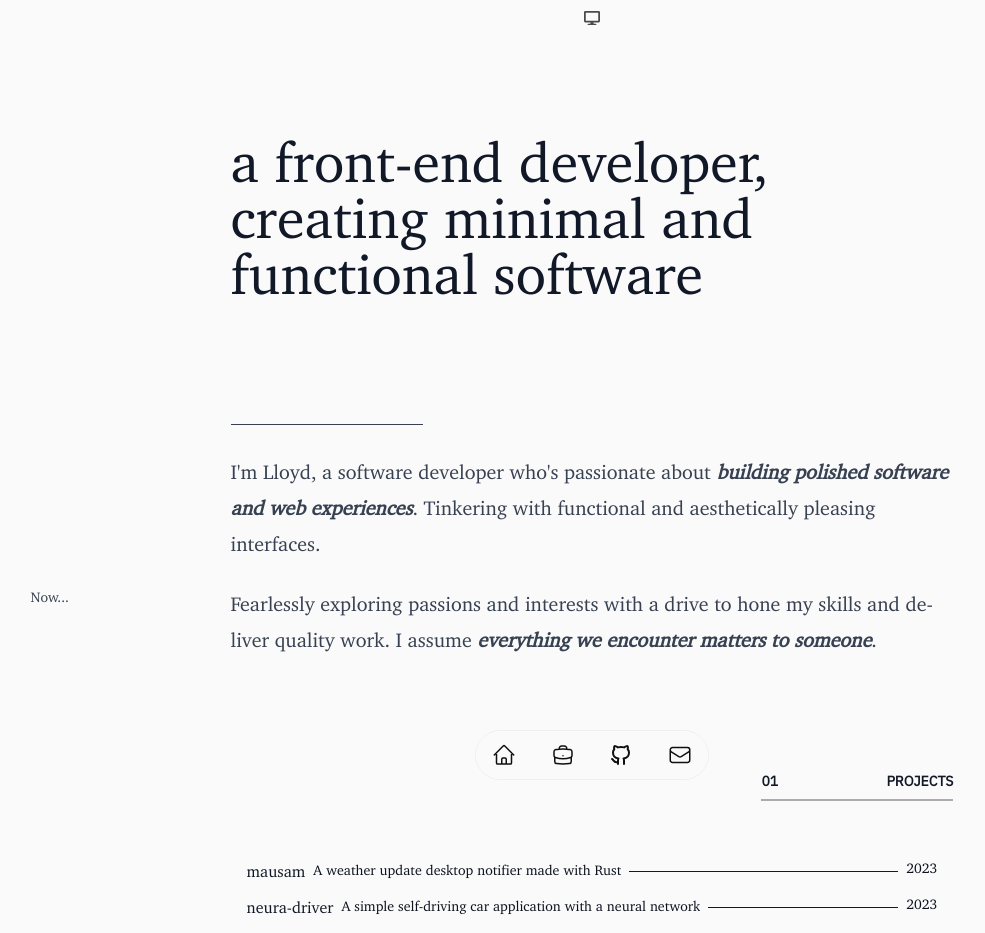
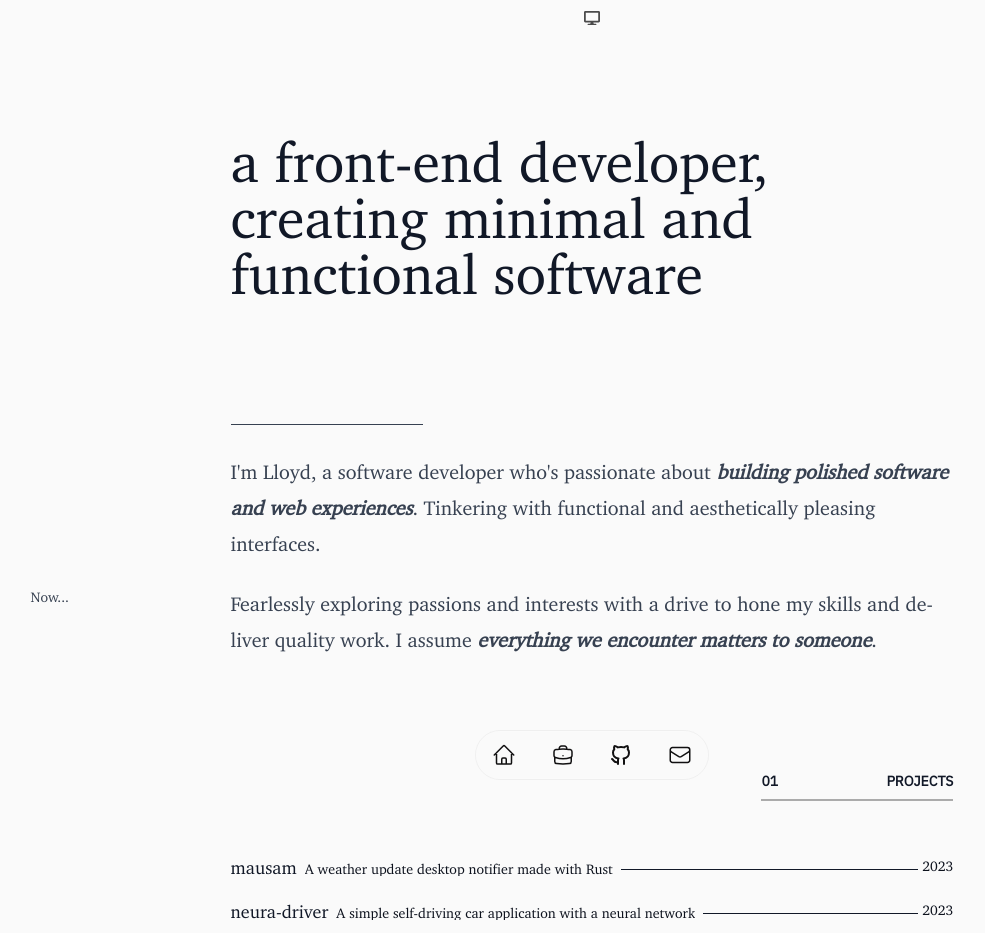
Before and after one commit to lloydlobo/lloydlobo.com, a Next.js app: page /work in a window 1280 px wide. Shown: the top 933 px of the page, without its empty margins (48-1033 px from the left). Built offline with nearby package versions, Linux system fonts and the light colour scheme.

Commit message:
style: handle prose clash with project list alignment

```diff
--- a/pages/work.tsx
+++ b/pages/work.tsx
@@ -145,26 +145,28 @@ export default function WorkPage() {
                   Projects
                 </h2>
 
-                <div className="mx-auto grid space-y-0 w-full">
+                <div className="mx-auto gap-4 grid w-full">
                   {PROJECTS.map(
                     ({ username, repo, tags, description, img }, index) => (
                       <a
                         key={`project-${repo}-${index}`}
                         href="/"
-                        className="rounded-xl after:hidden px-4 py-1 lg:max-w-screen-lg w-full mx-auto"
+                        className="rounded after:hidden lg:max-w-screen-lg w-full mx-auto"
                       >
-                        <div className="prose-base flex text-start gap-x-2">
-                          <div className="flex flex-1 items-center gap-x-2">
-                            <span className="pb-0 flex-shrink-0">{repo}</span>
-                            <span className="prose-sm hidden md:flex text-clip brightness-75 flex-shrink-0 truncate">
+                        <div className="flex gap-x-1 items-center">
+                          <div className="flex flex-1 items-baseline gap-x-2">
+                            <span className="flex-shrink-0 text-lg">
+                              {repo}
+                            </span>
+                            <span className="hidden text-sm md:flex text-clip brightness-75 flex-shrink-0 truncate">
                               {description}
                             </span>
-                            <span className="prose-sm md:hidden text-clip overflow-clip max-w-[24ch] flex brightness-75 flex-shrink-0 truncate">
+                            <span className="md:hidden text-sm text-clip overflow-clip max-w-[24ch] flex brightness-75 flex-shrink-0 truncate">
                               {description}
                             </span>
-                            <div className="after:content-[''] after:relative after:ml-auto w-full relative border-t top-1 flex"></div>
+                            <div className="after:content-[''] after:relative after:ml-auto w-full relative border-t -top-1 flex"></div>
                           </div>
-                          <span className="brightness-75 prose-sm ">2023</span>
+                          <span className="brightness-75 text-sm">2023</span>
                         </div>
                       </a>
                     )
```
